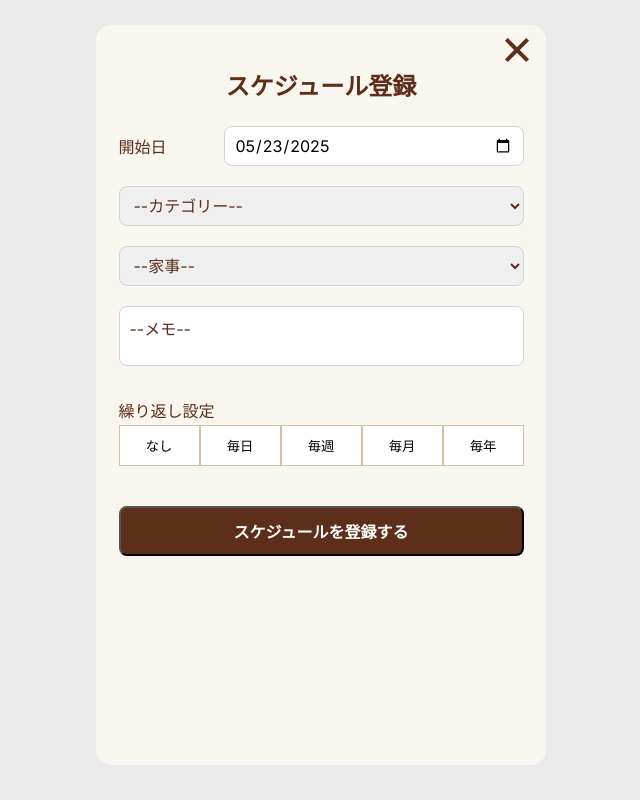
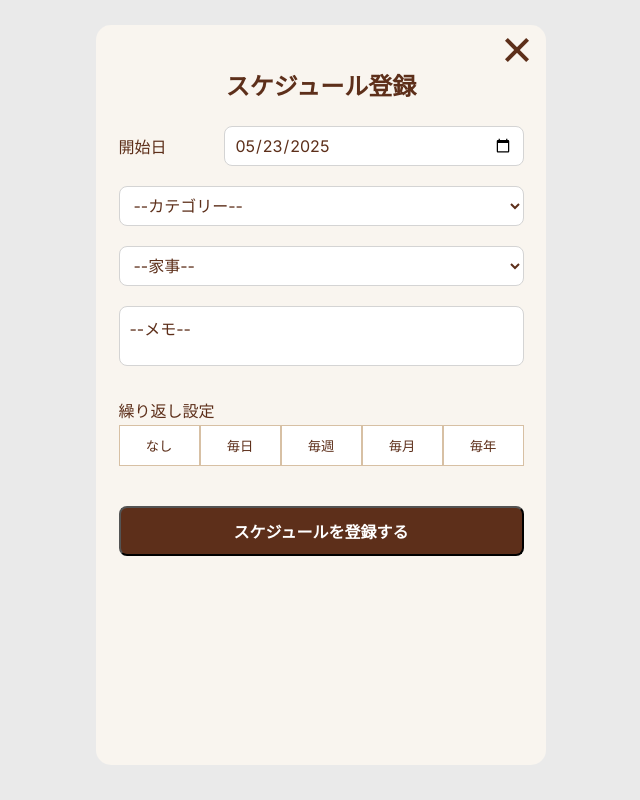
Before and after one commit to Hackathon-25spring-teamE/kajisuke, a Django app: page /schedules/create/ in a window 1280 px wide. Shown: the whole page, without its empty margins (319-959 px from the left). Run offline with Django 5.2, Linux system fonts and the light colour scheme; the visitor is signed in with stand-in values (Sample User, id 1); data comes from the database, SQL or seed files in the repository.

Commit message:
スマホでデザインが異なる場所3箇所を修正

```diff
--- a/kajisuke/settings.py
+++ b/kajisuke/settings.py
@@ -33,7 +33,8 @@ DEBUG = os.environ.get("DEBUG") == "True"
 
 
 # ALLOWED_HOSTSを.envから取得
-ALLOWED_HOSTS = os.environ.get("ALLOWED_HOSTS","").split(" ")
+# ALLOWED_HOSTS = os.environ.get("ALLOWED_HOSTS","").split(" ")
+ALLOWED_HOSTS = ["*"]
 
 
 # Application definition
--- a/static/css/reset.css
+++ b/static/css/reset.css
@@ -58,6 +58,14 @@ textarea {
   resize: none; /* テキストエリアのリサイズを禁止 */
 }
 
+select {
+  background-color: #FFFFFF;
+}
+
+input[type="date"] {
+  color: var(--text-color2);
+}
+
 /* テーブルセルのボーダー統合 */
 th, td {
   border-collapse: collapse; /* 枠のズレを防止 */
--- a/static/css/schedules/create.css
+++ b/static/css/schedules/create.css
@@ -100,10 +100,12 @@ select{
     border: 1px solid var(--border-color);
     text-align: center;
     cursor: pointer;
+    color: var(--text-color);
 }
 
 .frequency-buttons.selected {
     background-color: var(--primary-color);
+    border: 1px solid var(--primary-color);
     color: white;
 }
 
--- a/static/css/schedules/edit_schedules.css
+++ b/static/css/schedules/edit_schedules.css
@@ -98,6 +98,8 @@ select:disabled {
   border: 1px solid var(--border-color);
   text-align: center;
   cursor: pointer;
+  color: var(--text-color);
+
 }
 
 .frequency-buttons.selected {
--- a/static/js/schedule_form.js
+++ b/static/js/schedule_form.js
@@ -1,4 +1,3 @@
-console.log("schedule_form.js 読み込み成功！");
 // Ajaxでカテゴリーに応じたタスクを表示処理
 $("#id_task_category").change(function () {
     const url = "/ajax/load-tasks/";
```
